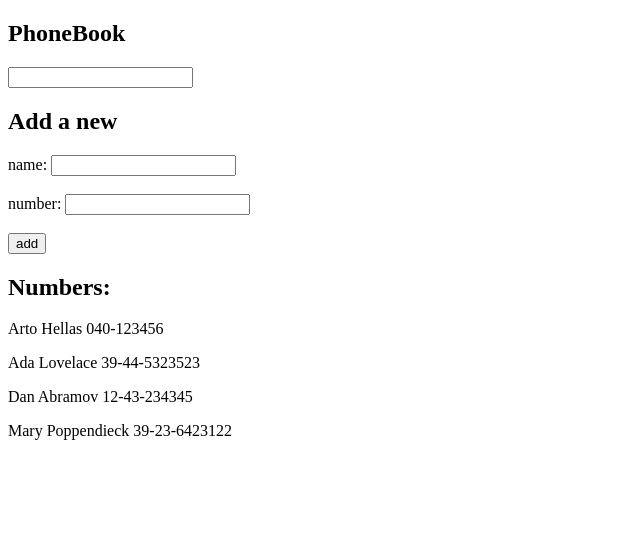
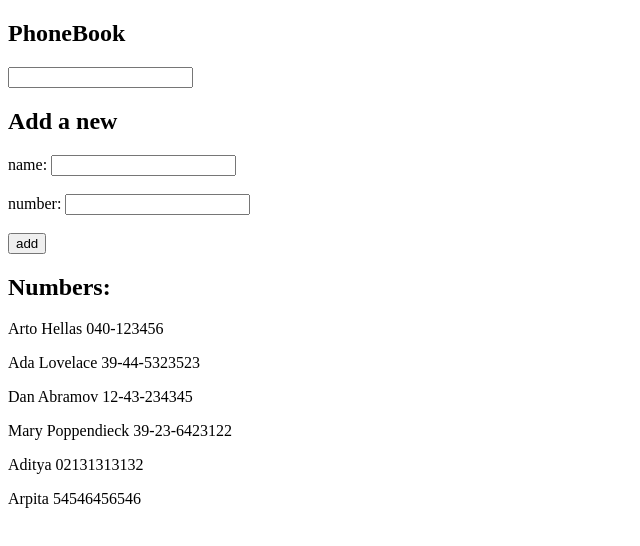
Before and after one commit to adityackr/fs-open-2022, a React (Create React App) app in the folder part2/phonebook/: page / in a window 1280 px wide. Shown: the top 546 px of the page, without its empty margins (0-640 px from the left). Built offline with nearby package versions, Linux system fonts and the light colour scheme; data requests are answered from the project's data file.

Commit message:
feat: add assignment 2.15 and 2.16

```diff
--- a/part2/phonebook/db.json
+++ b/part2/phonebook/db.json
@@ -1,5 +1,5 @@
 {
-  "persons":[
+  "persons": [
     {
       "name": "Arto Hellas",
       "number": "040-123456",
@@ -19,6 +19,16 @@
       "name": "Mary Poppendieck",
       "number": "39-23-6423122",
       "id": 4
+    },
+    {
+      "name": "Aditya",
+      "number": "02131313132",
+      "id": 5
+    },
+    {
+      "name": "Arpita",
+      "number": "54546456546",
+      "id": 6
     }
   ]
 }
--- a/part2/phonebook/src/App.jsx
+++ b/part2/phonebook/src/App.jsx
@@ -1,17 +1,16 @@
-import axios from 'axios';
 import { useEffect, useState } from 'react';
 import Filter from './components/Filter';
 import PersonForm from './components/PersonForm';
 import Persons from './components/Persons';
+
+import personsService from './services/persons';
 
 const App = () => {
 	const [persons, setPersons] = useState([]);
 	const [search, setSearch] = useState('');
 
 	useEffect(() => {
-		axios
-			.get('http://localhost:3001/persons')
-			.then((response) => setPersons(response.data));
+		personsService.getAll().then((initialData) => setPersons(initialData));
 	}, []);
 
 	const handleSearchInputChange = (e) => {
--- a/part2/phonebook/src/components/PersonForm.jsx
+++ b/part2/phonebook/src/components/PersonForm.jsx
@@ -1,4 +1,5 @@
 import { useState } from 'react';
+import personsService from '../services/persons';
 
 const PersonForm = ({ persons, setPersons }) => {
 	const [newName, setNewName] = useState('');
@@ -11,7 +12,11 @@ const PersonForm = ({ persons, setPersons }) => {
 		if (personsArr.includes(newPersonObj.name)) {
 			alert(`${newName} is already added to phonebook`);
 		} else {
-			setPersons([...persons, newPersonObj]);
+			personsService.create(newPersonObj).then((returnedData) => {
+				setPersons([...persons, returnedData]);
+				setNewName('');
+				setNewNumber('');
+			});
 		}
 	};
 
--- /dev/null
+++ b/part2/phonebook/src/services/persons.js
@@ -0,0 +1,15 @@
+import axios from 'axios';
+
+const baseUrl = 'http://localhost:3001/persons';
+
+const getAll = () => {
+	const request = axios.get(baseUrl);
+	return request.then((response) => response.data);
+};
+
+const create = (newPerson) => {
+	const request = axios.post(baseUrl, newPerson);
+	return request.then((response) => response.data);
+};
+
+export default { getAll, create };
```
